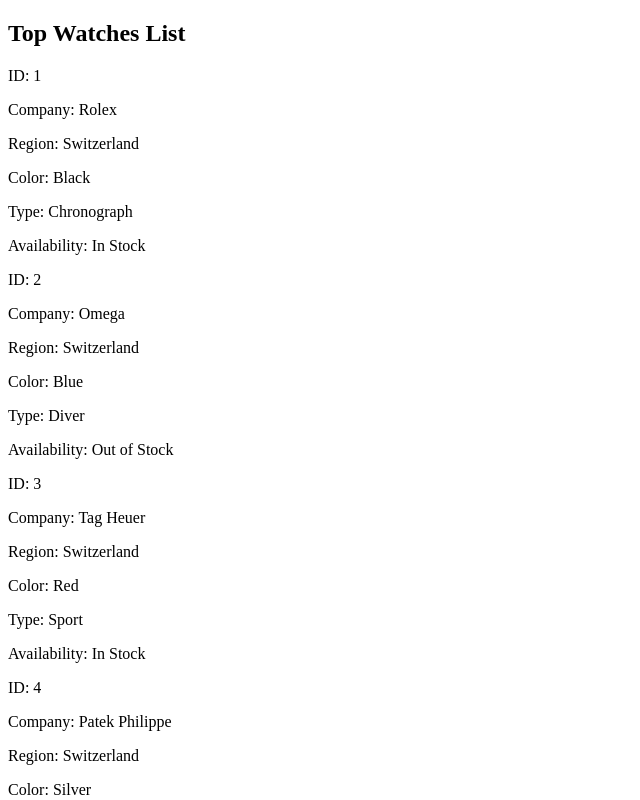
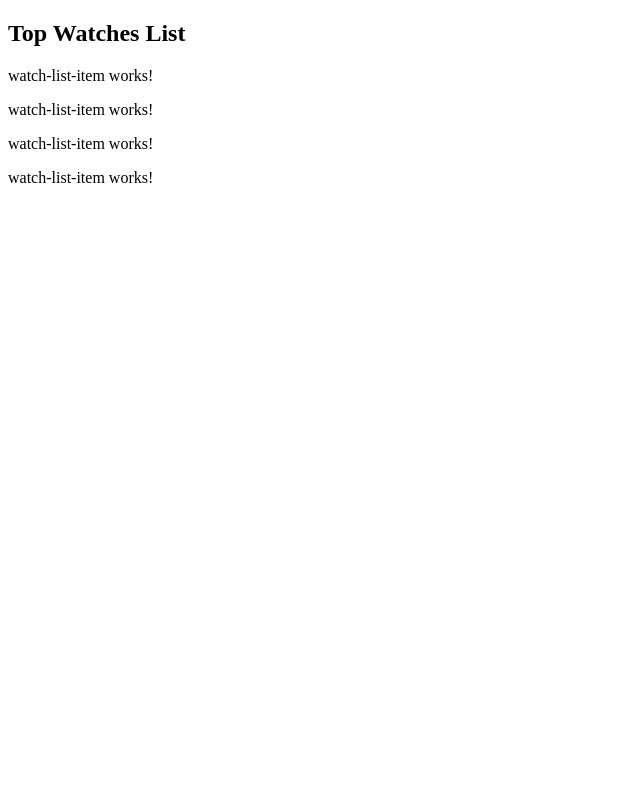
Before and after one commit to Varinder01/VarinderPal_Singh_Learning_Angular, an Angular app: page / in a window 1280 px wide. Shown: the top 800 px of the page, without its empty margins (0-640 px from the left). Built offline with nearby package versions, Linux system fonts and the light colour scheme.

Commit message:
made changes from step 5 to 8

```diff
--- a/src/app/app.component.html
+++ b/src/app/app.component.html
@@ -1,11 +1,4 @@
 <div class="container">
   <h2>Top Watches List</h2>
-  <div *ngFor="let watch of watchList" class="watchlist">
-    <p>ID: {{ watch.id }}</p>
-    <p>Company: {{ watch.company }}</p>
-    <p>Region: {{ watch.region }}</p>
-    <p>Color: {{ watch.color }}</p>
-    <p>Type: {{ watch.type }}</p>
-    <p>Availability: {{ watch.available ? 'In Stock' : 'Out of Stock' }}</p> <!-- ternary operator to display stock status -->
-  </div>
+ <app-watch-list></app-watch-list>
 </div>
--- a/src/app/app.component.ts
+++ b/src/app/app.component.ts
@@ -2,13 +2,14 @@ import { Component } from '@angular/core';
 import { RouterOutlet } from '@angular/router';
 import { Watch } from "./Shared/Modules/watch";
 import { CommonModule} from "@angular/common";
+import {WatchListComponent} from "./watch-list/watch-list.component";
 
 
 
 @Component({
   selector: 'app-root',
   standalone: true,
-  imports: [RouterOutlet, CommonModule],
+  imports: [RouterOutlet, CommonModule, WatchListComponent],
 
   templateUrl: './app.component.html',
   styleUrl: './app.component.css'
@@ -17,12 +18,5 @@ export class AppComponent {
   title = 'Top Watches';
 
   // Can declare values either way
-  watchList: Watch[] = // 'any[]' would have worked as well
-    [
-      { id: 1, company: "Rolex", region: "Switzerland", color: "Black", type: "Chronograph", available: true },
-      { id: 2, company: "Omega", region: "Switzerland", color: "Blue", type: "Diver", available: false },
-      { id: 3, company: "Tag Heuer", region: "Switzerland", color: "Red", type: "Sport", available: true },
-      { id: 4, company: "Patek Philippe", region: "Switzerland", color: "Silver", type: "Dress", available: true },
-      { id: 5, company: "Audemars Piguet", region: "Switzerland", color: "Gold", type: "Luxury", available: false }
-    ]
+
 }
--- a/src/app/watch-list-item/watch-list-item.component.ts
+++ b/src/app/watch-list-item/watch-list-item.component.ts
@@ -1,4 +1,4 @@
-import { Component } from '@angular/core';
+import {Component, Input} from '@angular/core';
 
 @Component({
   selector: 'app-watch-list-item',
@@ -8,5 +8,6 @@ import { Component } from '@angular/core';
   styleUrl: './watch-list-item.component.css'
 })
 export class WatchListItemComponent {
+  @Input() watch? :any;
 
 }
--- a/src/app/watch-list/watch-list.component.html
+++ b/src/app/watch-list/watch-list.component.html
@@ -1 +1,3 @@
-<p>watch-list works!</p>
+<app-watch-list-item></app-watch-list-item>
+<app-watch-list-item></app-watch-list-item>
+<app-watch-list-item></app-watch-list-item><app-watch-list-item></app-watch-list-item>
--- a/src/app/watch-list/watch-list.component.ts
+++ b/src/app/watch-list/watch-list.component.ts
@@ -1,12 +1,24 @@
 import { Component } from '@angular/core';
+import {Watch} from "../Shared/Modules/watch";
+import {WatchListItemComponent} from "../watch-list-item/watch-list-item.component";
 
 @Component({
   selector: 'app-watch-list',
   standalone: true,
-  imports: [],
+  imports: [
+    WatchListItemComponent
+  ],
   templateUrl: './watch-list.component.html',
   styleUrl: './watch-list.component.css'
 })
 export class WatchListComponent {
 
+  watchList: Watch[] = // 'any[]' would have worked as well
+    [
+      { id: 1, company: "Rolex", region: "Switzerland", color: "Black", type: "Chronograph", available: true },
+      { id: 2, company: "Omega", region: "Switzerland", color: "Blue", type: "Diver", available: false },
+      { id: 3, company: "Tag Heuer", region: "Switzerland", color: "Red", type: "Sport", available: true },
+      { id: 4, company: "Audemars Piguet", region: "Switzerland", color: "Gold", type: "Luxury", available: false }
+    ]
+
 }
```
